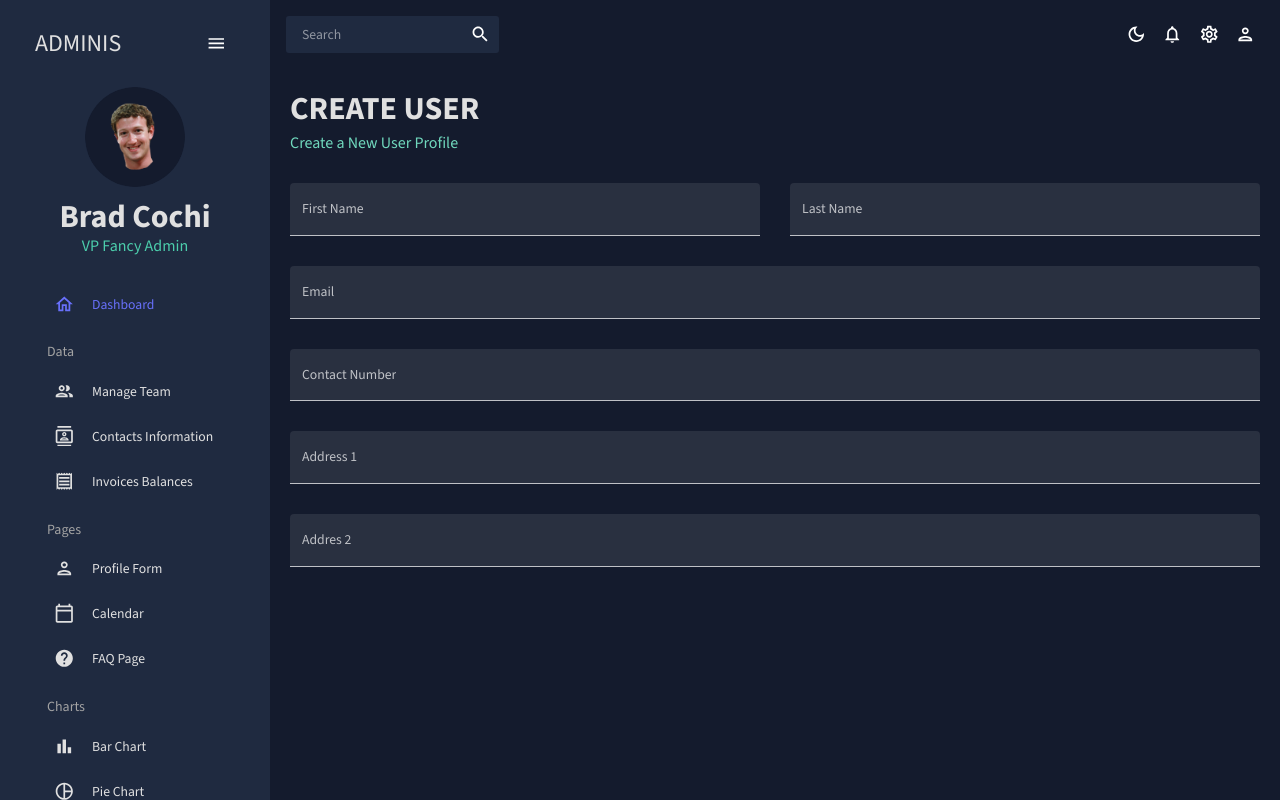
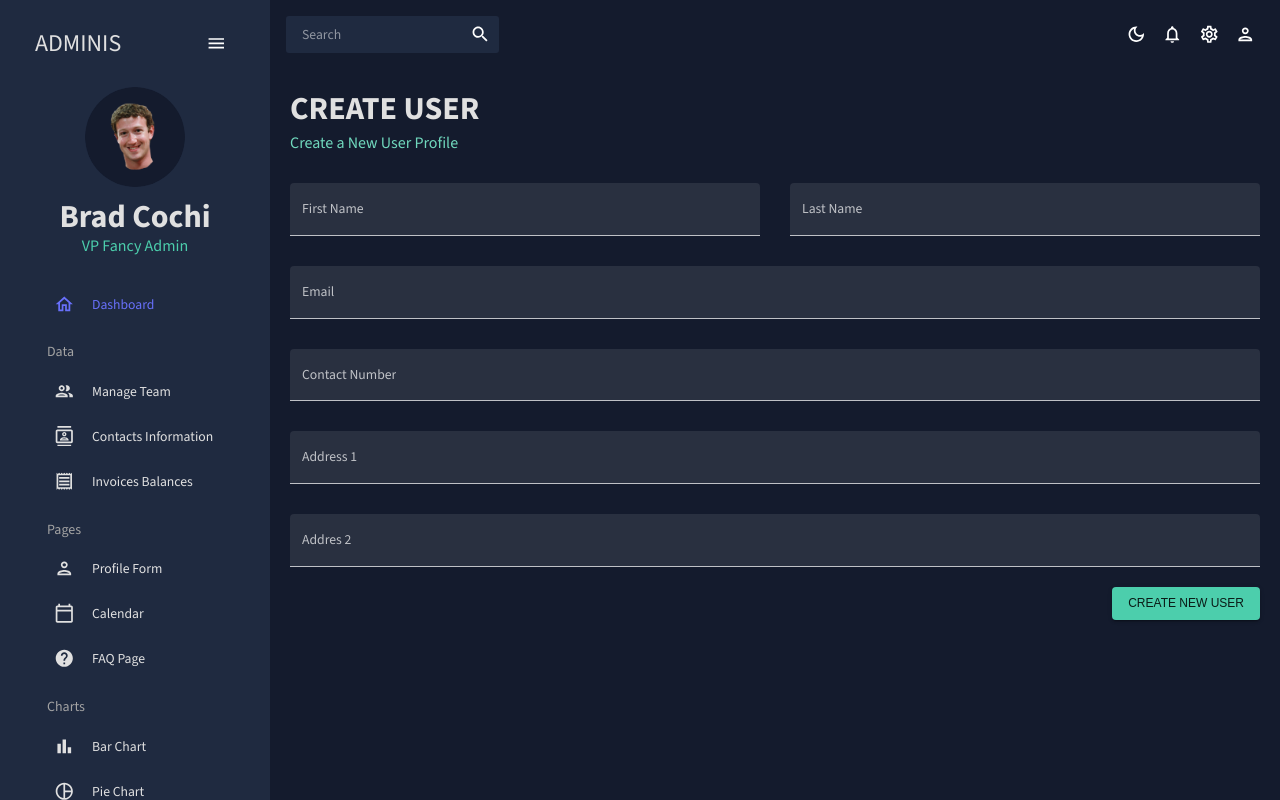
Before and after one commit to bradcochi/react-admin, a React (Create React App) app: page /form in a window 1280 px wide. Built offline with nearby package versions, Linux system fonts and the light colour scheme.

Commit message:
added button to Form page

```diff
--- a/src/scenes/form/index.jsx
+++ b/src/scenes/form/index.jsx
@@ -140,6 +140,11 @@
                 sx={{ gridColumn: "span 4" }}
               />
             </Box>
+            <Box display="flex" justifyContent="end" mt="20px">
+              <Button type="submit" color="secondary" variant="contained">
+                Create New User
+              </Button>
+            </Box>
           </form>
         )}
       </Formik>
```
